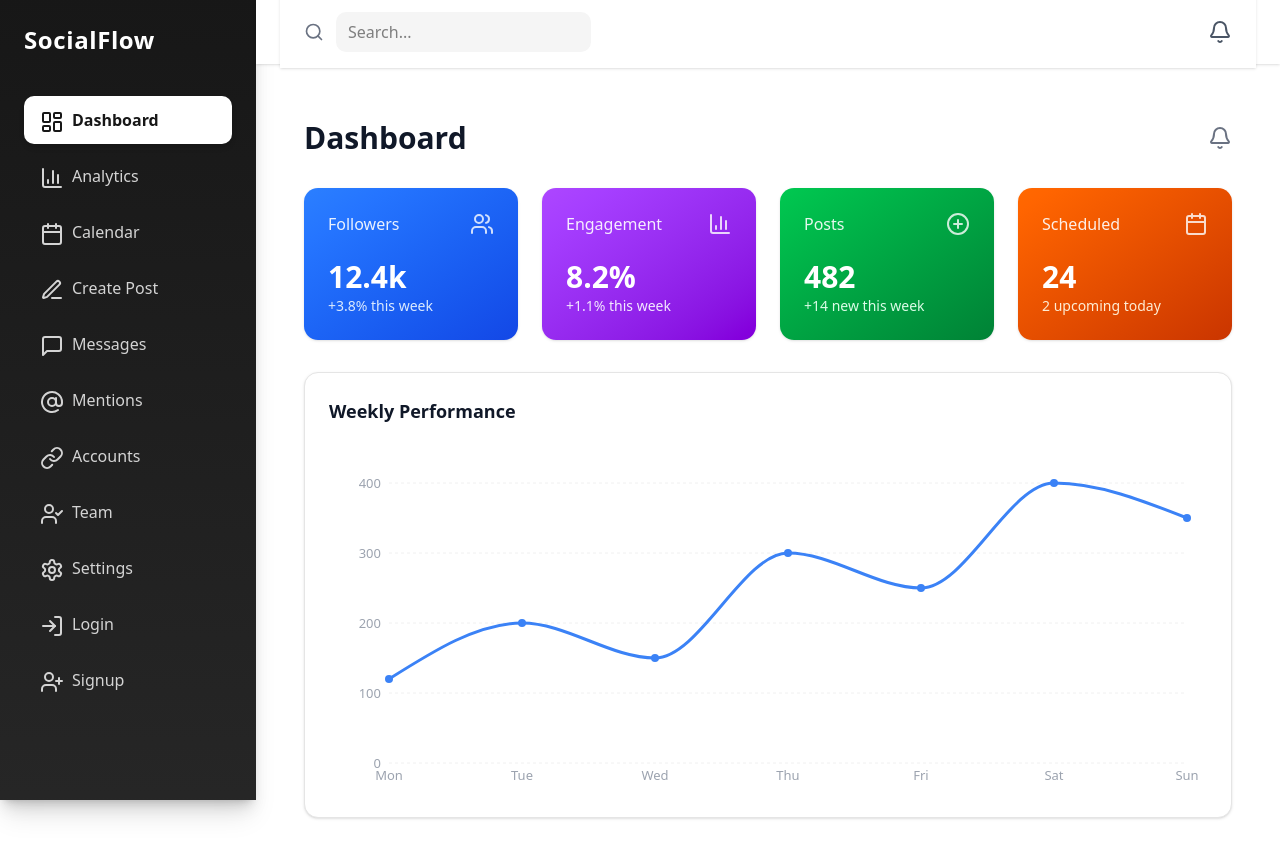
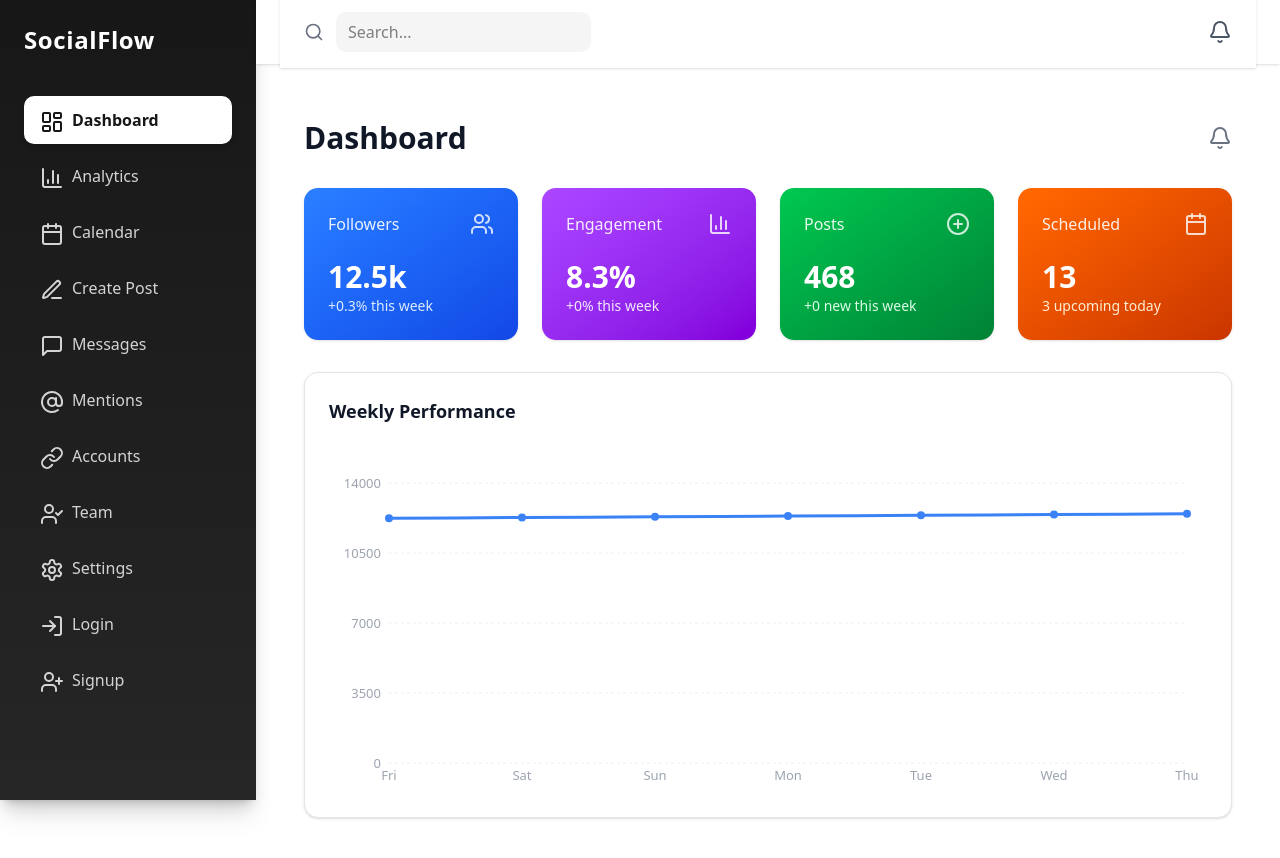
Before and after one commit to LIKITHSJ/socialflow-ai, a Next.js app in the folder frontend/: page /dashboard in a window 1280 px wide. Shown: the top 858 px of the page. Built offline with nearby package versions, Linux system fonts and the light colour scheme.

Commit message:
Wire Dashboard to mock analytics_snapshots-shaped data

```diff
--- a/frontend/app/dashboard/page.tsx
+++ b/frontend/app/dashboard/page.tsx
@@ -1,35 +1,29 @@
 "use client";
-
+import { useMemo } from "react";
 import { Card } from "@/components/ui/card";
 import { LineChart, Line, ResponsiveContainer, XAxis, YAxis, Tooltip, CartesianGrid } from "recharts";
 import { Bell, Users, BarChart3, Calendar, PlusCircle } from "lucide-react";
-
-const chartData = [
-  { name: "Mon", value: 120 },
-  { name: "Tue", value: 200 },
-  { name: "Wed", value: 150 },
-  { name: "Thu", value: 300 },
-  { name: "Fri", value: 250 },
-  { name: "Sat", value: 400 },
-  { name: "Sun", value: 350 },
-];
-
-const STAT_CARDS = [
-  { label: "Followers", value: "12.4k", change: "+3.8% this week", icon: Users, gradient: "from-blue-500 to-blue-700", tint: "text-blue-100" },
-  { label: "Engagement", value: "8.2%", change: "+1.1% this week", icon: BarChart3, gradient: "from-purple-500 to-purple-700", tint: "text-purple-100" },
-  { label: "Posts", value: "482", change: "+14 new this week", icon: PlusCircle, gradient: "from-green-500 to-green-700", tint: "text-green-100" },
-  { label: "Scheduled", value: "24", change: "2 upcoming today", icon: Calendar, gradient: "from-orange-500 to-orange-700", tint: "text-orange-100" },
-];
+import { generateMockSnapshots, toChartData, computeStatCards } from "@/lib/mockAnalytics";
 
 export default function DashboardPage() {
+  // TODO: swap for supabase.from("analytics_snapshots").select() once platform connections exist
+  const snapshots = useMemo(() => generateMockSnapshots(7), []);
+  const chartData = useMemo(() => toChartData(snapshots), [snapshots]);
+  const stats = useMemo(() => computeStatCards(snapshots), [snapshots]);
+
+  const STAT_CARDS = [
+    { label: "Followers", ...stats.followers, icon: Users, gradient: "from-blue-500 to-blue-700", tint: "text-blue-100" },
+    { label: "Engagement", ...stats.engagement, icon: BarChart3, gradient: "from-purple-500 to-purple-700", tint: "text-purple-100" },
+    { label: "Posts", ...stats.posts, icon: PlusCircle, gradient: "from-green-500 to-green-700", tint: "text-green-100" },
+    { label: "Scheduled", ...stats.scheduled, icon: Calendar, gradient: "from-orange-500 to-orange-700", tint: "text-orange-100" },
+  ];
+
   return (
     <div className="max-w-7xl mx-auto px-6 py-8 space-y-8">
-
       <div className="flex items-center justify-between">
         <h1 className="text-3xl font-semibold text-gray-900">Dashboard</h1>
         <Bell className="w-6 h-6 text-gray-500 hover:text-gray-700 cursor-pointer transition-colors" />
       </div>
-
       <div className="grid grid-cols-1 sm:grid-cols-2 lg:grid-cols-4 gap-6">
         {STAT_CARDS.map(({ label, value, change, icon: Icon, gradient, tint }) => (
           <Card
@@ -47,10 +41,8 @@ export default function DashboardPage() {
           </Card>
         ))}
       </div>
-
       <Card className="p-6 shadow-sm rounded-xl dark:bg-neutral-900">
         <h2 className="text-lg font-semibold mb-6 text-gray-900 dark:text-white">Weekly Performance</h2>
-
         <ResponsiveContainer width="100%" height={320}>
           <LineChart data={chartData} margin={{ top: 10, right: 20, left: 0, bottom: 0 }}>
             <CartesianGrid strokeDasharray="3 3" stroke="#f0f0f0" vertical={false} />
@@ -68,7 +60,6 @@ export default function DashboardPage() {
           </LineChart>
         </ResponsiveContainer>
       </Card>
-
     </div>
   );
 }
--- /dev/null
+++ b/frontend/lib/mockAnalytics.ts
@@ -0,0 +1,83 @@
+export interface AnalyticsSnapshot {
+  platform_connection_id: string;
+  snapshot_date: string; // ISO date
+  metrics: {
+    followers: number;
+    engagement_rate: number;
+    posts_count: number;
+    scheduled_count: number;
+  };
+}
+
+// Deterministic pseudo-random so numbers don't jitter on every re-render
+function seededRandom(seed: number) {
+  const x = Math.sin(seed) * 10000;
+  return x - Math.floor(x);
+}
+
+export function generateMockSnapshots(days = 7): AnalyticsSnapshot[] {
+  const snapshots: AnalyticsSnapshot[] = [];
+  let followers = 12200;
+  let posts = 468;
+  let scheduled = 20;
+
+  for (let i = days - 1; i >= 0; i--) {
+    const date = new Date();
+    date.setDate(date.getDate() - i);
+    const seed = date.getDate() + i;
+
+    followers += Math.floor(seededRandom(seed) * 60) - 10;
+    posts += seededRandom(seed + 1) > 0.5 ? 1 : 0;
+    scheduled = Math.max(0, scheduled + (seededRandom(seed + 2) > 0.5 ? 1 : -1));
+    const engagement_rate = +(6 + seededRandom(seed + 3) * 4).toFixed(1);
+
+    snapshots.push({
+      platform_connection_id: "mock-connection-1",
+      snapshot_date: date.toISOString().split("T")[0],
+      metrics: { followers, engagement_rate, posts_count: posts, scheduled_count: scheduled },
+    });
+  }
+  return snapshots;
+}
+
+const DAY_LABELS = ["Sun", "Mon", "Tue", "Wed", "Thu", "Fri", "Sat"];
+
+export function toChartData(snapshots: AnalyticsSnapshot[]) {
+  return snapshots.map((s) => ({
+    name: DAY_LABELS[new Date(s.snapshot_date).getDay()],
+    value: s.metrics.followers,
+  }));
+}
+
+export interface StatCardData {
+  value: string;
+  change: string;
+}
+
+export function computeStatCards(snapshots: AnalyticsSnapshot[]) {
+  const latest = snapshots[snapshots.length - 1];
+  const prev = snapshots[snapshots.length - 2] ?? latest;
+
+  const followerDelta = latest.metrics.followers - prev.metrics.followers;
+  const engagementDelta = +(latest.metrics.engagement_rate - prev.metrics.engagement_rate).toFixed(1);
+  const postsDelta = latest.metrics.posts_count - prev.metrics.posts_count;
+
+  return {
+    followers: {
+      value: `${(latest.metrics.followers / 1000).toFixed(1)}k`,
+      change: `${followerDelta >= 0 ? "+" : ""}${((followerDelta / prev.metrics.followers) * 100).toFixed(1)}% this week`,
+    },
+    engagement: {
+      value: `${latest.metrics.engagement_rate}%`,
+      change: `${engagementDelta >= 0 ? "+" : ""}${engagementDelta}% this week`,
+    },
+    posts: {
+      value: `${latest.metrics.posts_count}`,
+      change: `+${Math.max(postsDelta, 0)} new this week`,
+    },
+    scheduled: {
+      value: `${latest.metrics.scheduled_count}`,
+      change: `${latest.metrics.scheduled_count > 0 ? Math.min(latest.metrics.scheduled_count, 3) : 0} upcoming today`,
+    },
+  };
+}
```
